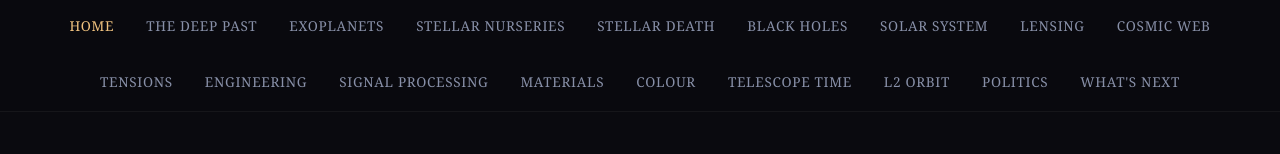
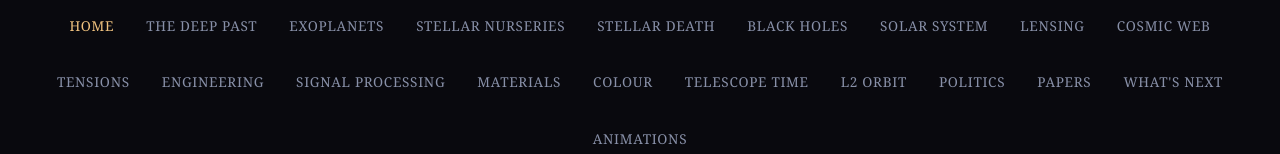
Before and after one commit to Xizor1970/jwst, a plain HTML site: page index.html in a window 1280 px wide. Shown: the part 802-956 px from the top of the page. Drawn offline with Linux system fonts and the light colour scheme.

Commit message:
Update nav bar with all sections including Papers and Animations links
Co-Authored-By: Claude Opus 4.6 (1M context) <noreply@anthropic.com>

```diff
--- a/index.html
+++ b/index.html
@@ -34,7 +34,9 @@
     <a href="telescope-time.html">Telescope Time</a>
     <a href="orbital-mechanics.html">L2 Orbit</a>
     <a href="politics.html">Politics</a>
+    <a href="scientific-papers.html">Papers</a>
     <a href="future.html">What's Next</a>
+    <a href="animations.html">Animations</a>
 </nav>
 
 <div class="section-grid">
```
